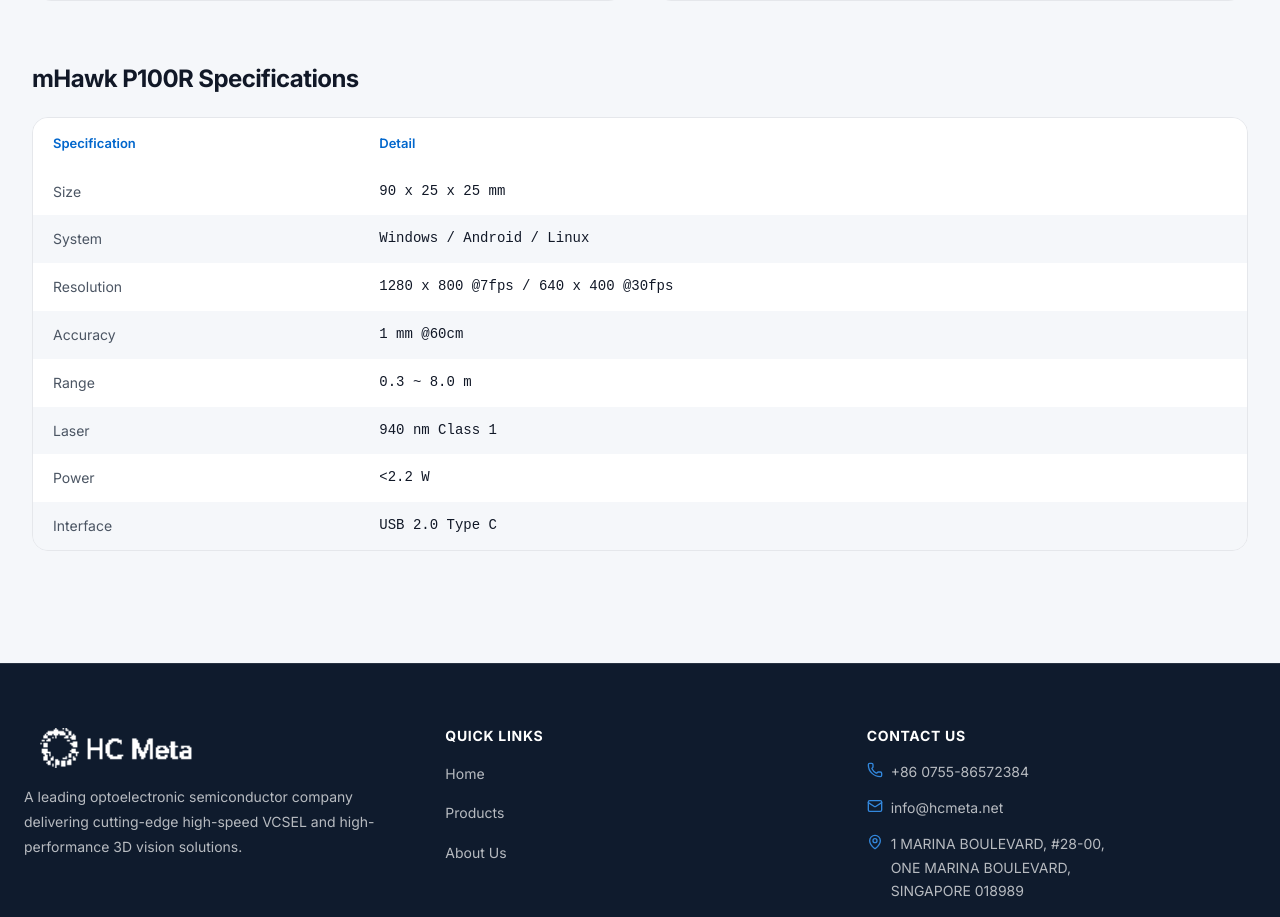
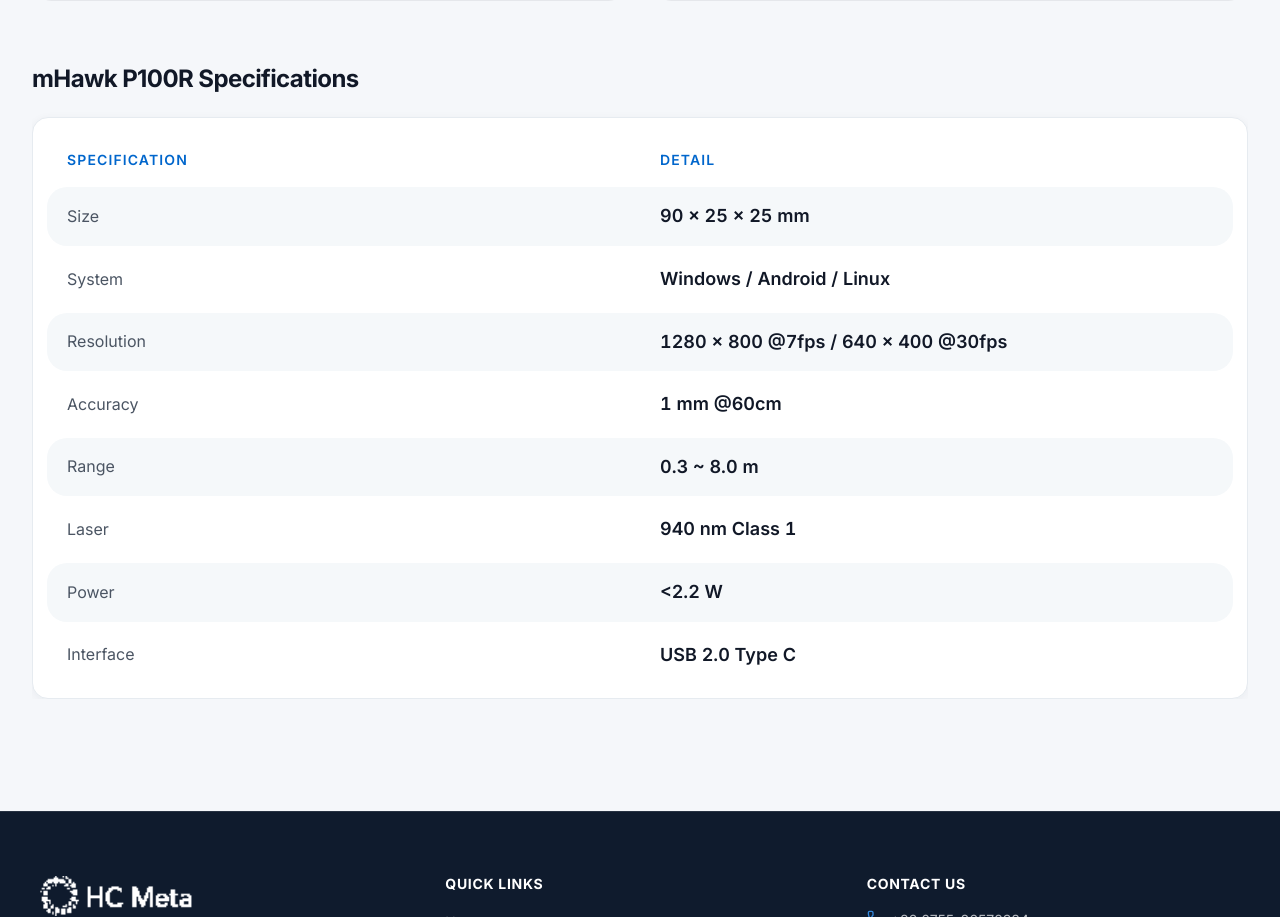
Before and after one commit to lrk52671/hcmeta3, a React (Vite) app: page /products in a window 1280 px wide. Shown: the part 3516-4433 px from the top of the page. Built offline with nearby package versions, Linux system fonts and the light colour scheme.

Commit message:
Unify SpecTable typography with DataTable: same border, zebra rows, font-display headers, text-base-lg values, tabular-nums

```diff
--- a/src/components/DataTable.tsx
+++ b/src/components/DataTable.tsx
@@ -78,30 +78,32 @@ interface SpecTableProps {
 
 export function SpecTable({ specs }: SpecTableProps) {
   return (
-    <div className="rounded-lg overflow-hidden border border-border">
-      <table className="data-table w-full text-sm">
-        <thead>
-          <tr className="bg-white">
-            <th className="text-left px-5 py-3.5 font-semibold text-primary text-[0.8125rem]">
+    <div className="rounded-2xl border border-[#E6EBF0] bg-white p-2.5 sm:p-3.5 shadow-[0_2px_10px_rgba(16,42,67,0.05)] overflow-hidden">
+      <div className="grid grid-cols-2 items-center">
+        <div className="px-4 sm:px-5 py-4 text-left text-xs sm:text-sm font-semibold uppercase tracking-[0.08em] text-primary font-display">
           Specification
-            </th>
-            <th className="text-left px-5 py-3.5 font-semibold text-primary text-[0.8125rem]">
+        </div>
+        <div className="px-4 sm:px-5 py-4 text-left text-xs sm:text-sm font-semibold uppercase tracking-[0.08em] text-primary font-display">
           Detail
-            </th>
-          </tr>
-        </thead>
-        <tbody>
+        </div>
+      </div>
+      <div className="space-y-1">
         {specs.map((spec, index) => (
-            <tr
+          <div
             key={spec.name}
-              className={index % 2 === 0 ? 'bg-white' : 'bg-bg-main-alt'}
+            className={`grid grid-cols-2 items-center rounded-xl ${
+              index % 2 === 0 ? 'bg-[#F5F8FA]' : 'bg-white'
+            }`}
           >
-              <td className="px-5 py-3 text-text-secondary">{spec.name}</td>
-              <td className="px-5 py-3 text-text-primary font-mono">{spec.value}</td>
-            </tr>
+            <div className="px-4 sm:px-5 py-3.5 text-left text-sm sm:text-base text-text-secondary">
+              {spec.name}
+            </div>
+            <div className="px-4 sm:px-5 py-3.5 text-left text-base sm:text-lg font-semibold tabular-nums text-text-primary">
+              {spec.value}
+            </div>
+          </div>
         ))}
-        </tbody>
-      </table>
+      </div>
     </div>
   );
 }
```
Lines whose indentation alone changed are shown as unchanged.
